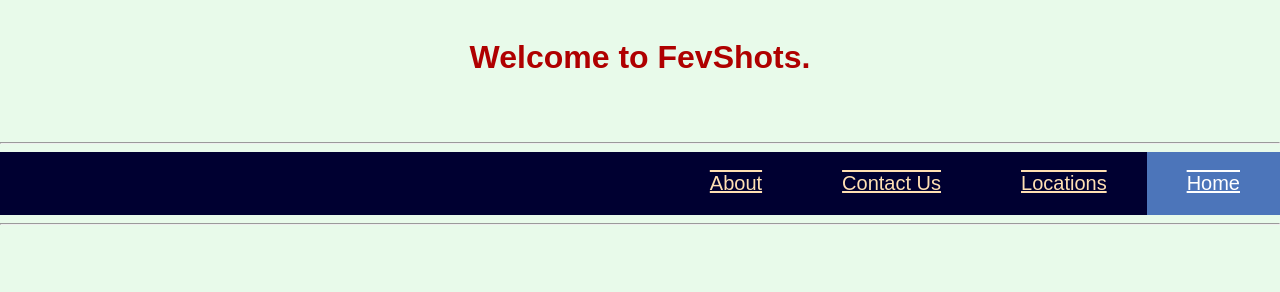
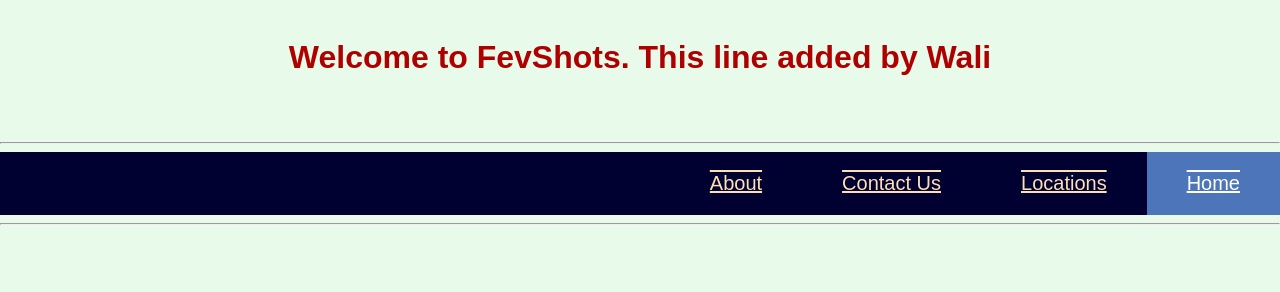
Before and after one commit to FatemaAkter44/-WebDevelopment_Qaae_b2002, a plain HTML site: page index.html in a window 1280 px wide. Shown: the top 292 px of the page. Drawn offline with Linux system fonts and the light colour scheme.

Commit message:
Input by wali

```diff
--- a/index.html
+++ b/index.html
@@ -53,7 +53,7 @@
 </style>
 <body style="background-color:#E8FAEA;">
 <br>
-<h1 style="color:#AF0000">Welcome to FevShots.</h1>
+<h1 style="color:#AF0000">Welcome to FevShots. This line added by Wali</h1>
 <br>
 <br>
 <hr style="height:2px;border-width:2;background-color:#F1C40F">
```
